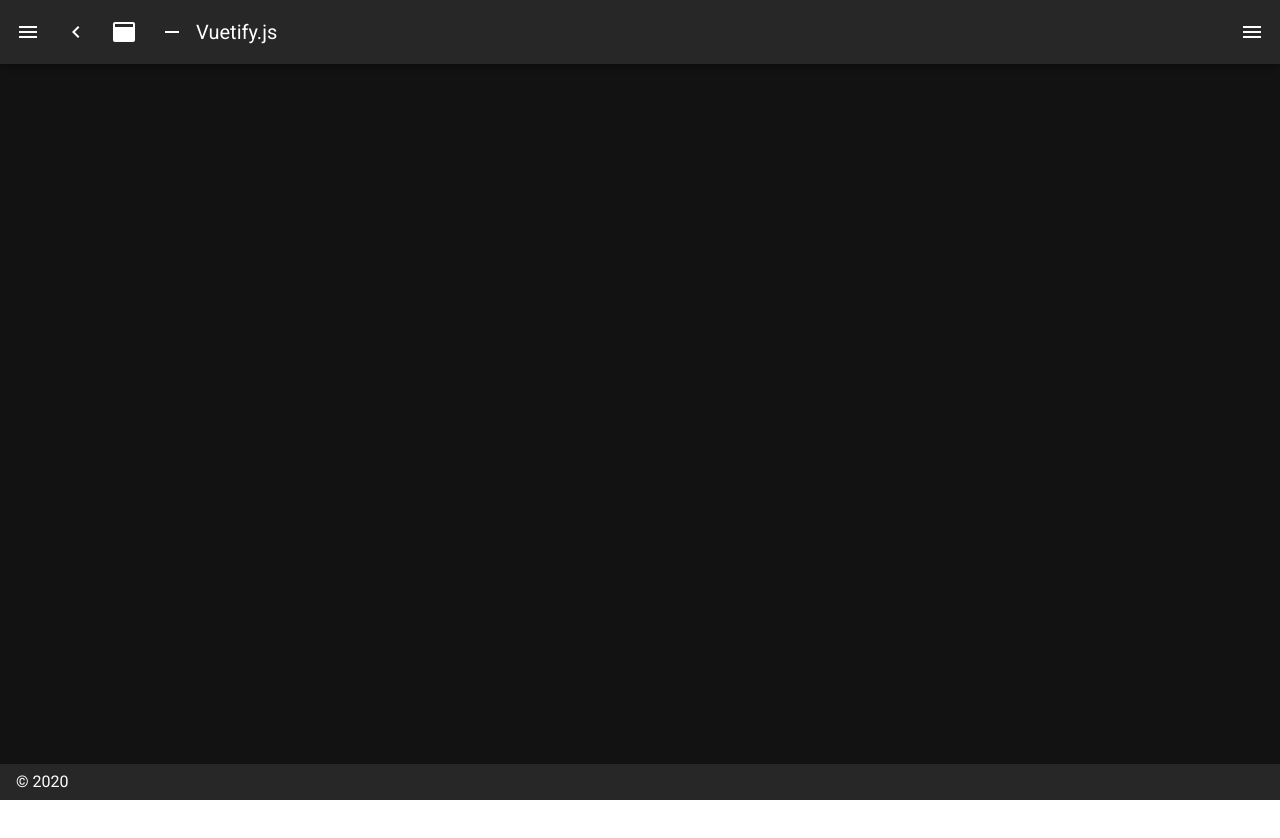
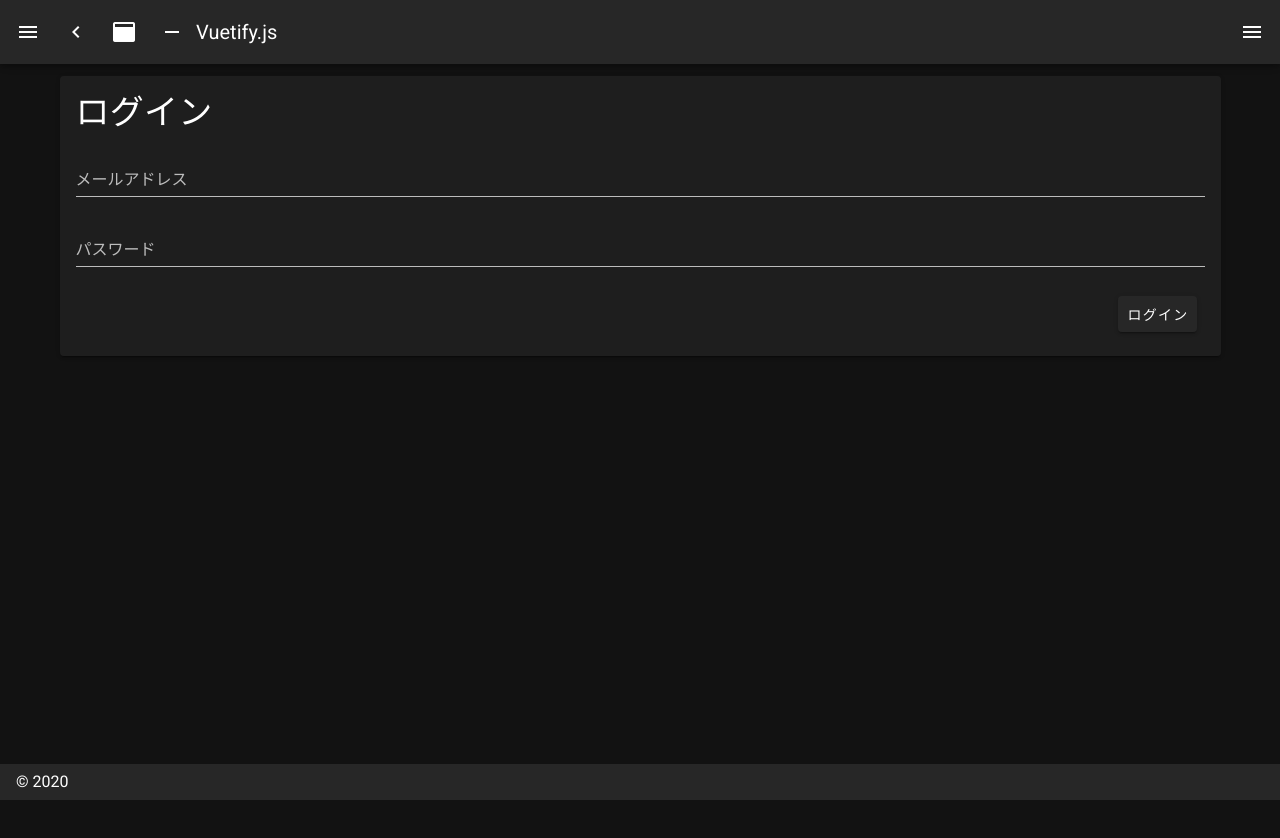
Before and after one commit to devkeita/baishif-front, a Nuxt app: page /login in a window 1280 px wide. Before the commit this address had no page. Shown: the top 838 px of the page. Before the commit the page ends 800 px from the top, so only its background shows below. Built offline with nearby package versions, Linux system fonts and the light colour scheme.

Commit message:
add login and logout

```diff
--- a/nuxt.config.js
+++ b/nuxt.config.js
@@ -45,12 +45,32 @@ export default {
     '@nuxtjs/axios',
     // Doc: https://github.com/nuxt-community/dotenv-module
     '@nuxtjs/dotenv',
+    '@nuxtjs/auth',
   ],
   /*
   ** Axios module configuration
   ** See https://axios.nuxtjs.org/options
   */
   axios: {
+    host: 'localhost',
+    port: 8000,
+  },
+  auth: {
+    redirect: {
+      login: '/login',
+      logout: '/login',
+      callback: false,
+      home: '/',
+    },
+    strategies: {
+      local: {
+        endpoints: {
+          login: { url: '/api/login', method: 'post', propertyName: false },
+          logout: false,
+          user: false,
+        }
+      }
+    }
   },
   /*
   ** vuetify module configuration
@@ -82,5 +102,8 @@ export default {
     */
     extend (config, ctx) {
     }
+  },
+  router: {
+    middleware: ['auth']
   }
 }
--- a/package.json
+++ b/package.json
@@ -11,9 +11,10 @@
     "generate": "nuxt generate"
   },
   "dependencies": {
-    "nuxt": "^2.0.0",
+    "@nuxtjs/auth": "^4.9.1",
     "@nuxtjs/axios": "^5.3.6",
-    "@nuxtjs/dotenv": "^1.4.0"
+    "@nuxtjs/dotenv": "^1.4.0",
+    "nuxt": "^2.0.0"
   },
   "devDependencies": {
     "@nuxtjs/vuetify": "^1.0.0"
--- a/pages/index.vue
+++ b/pages/index.vue
@@ -84,6 +84,7 @@ import Logo from '~/components/Logo.vue'
 import VuetifyLogo from '~/components/VuetifyLogo.vue'
 
 export default {
+    auth: false,
     components: {
         Logo,
         VuetifyLogo
--- a/pages/inspire.vue
+++ b/pages/inspire.vue
@@ -15,5 +15,16 @@
         </footer>
       </blockquote>
     </v-flex>
+    <v-btn @click="logout">ログアウト</v-btn>
   </v-layout>
 </template>
+
+<script>
+  export default {
+    methods: {
+      logout() {
+        this.$auth.logout();
+      }
+    }
+  }
+</script>
--- /dev/null
+++ b/pages/login.vue
@@ -0,0 +1,53 @@
+<template>
+  <v-app>
+    <v-card>
+      <v-card-title>
+        <h1 class="display-1">ログイン</h1>
+      </v-card-title>
+      <v-card-text>
+        <v-form>
+          <v-text-field label="メールアドレス" v-model="email" />
+          <v-text-field type="password" label="パスワード" v-model="password" />
+          <v-alert v-model="err" type="error" dismissible>メールアドレスまたはパスワードが間違っています。</v-alert>
+          <v-card-actions>
+            <v-spacer></v-spacer>
+            <v-btn @click="loginWithAuthModule">ログイン</v-btn>
+          </v-card-actions>
+        </v-form>
+      </v-card-text>
+    </v-card>
+  </v-app>
+</template>
+
+<script>
+  export default {
+    name: "login.vue",
+    data() {
+      return {
+        email: null,
+        password: null,
+        err: false,
+      }
+    },
+    methods: {
+      loginWithAuthModule () {
+        this.$auth.loginWith('local', {
+          data: {
+            email: this.email,
+            password: this.password
+          }
+        })
+        .then((response) => {
+          console.log(response)
+        })
+        .catch((err) => {
+          this.err = true
+        })
+      }
+    }
+  }
+</script>
+
+<style scoped>
+
+</style>
```
Also changed, not shown: store/index.js (added), 1 other file (tests, documents, lock files or other folders). Lines whose indentation alone changed are shown as unchanged.
